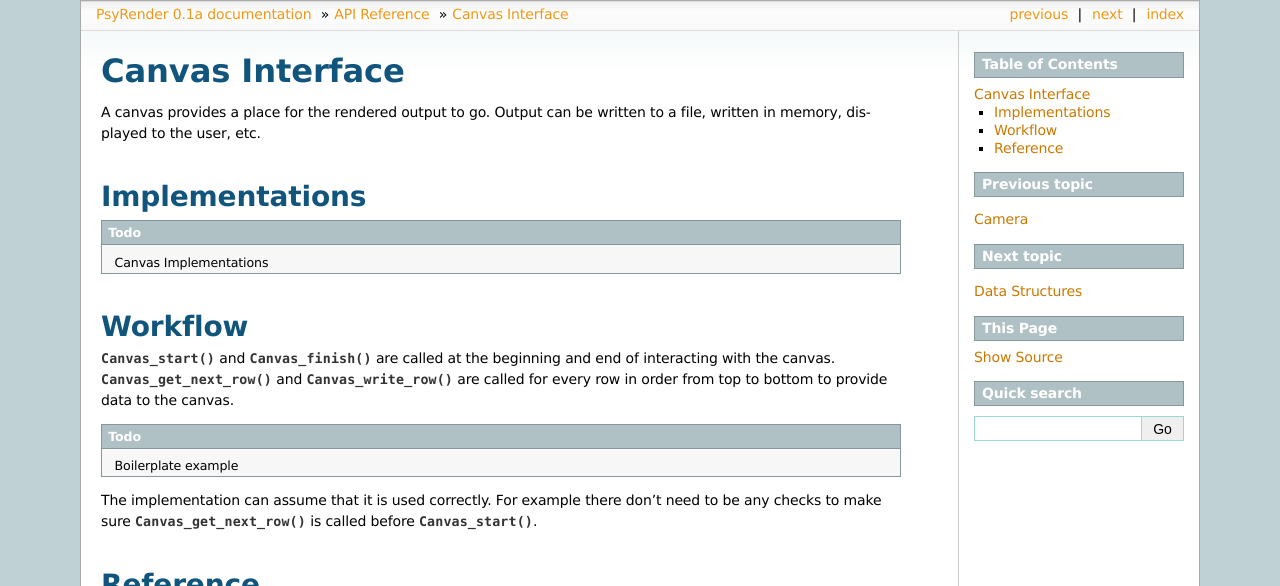
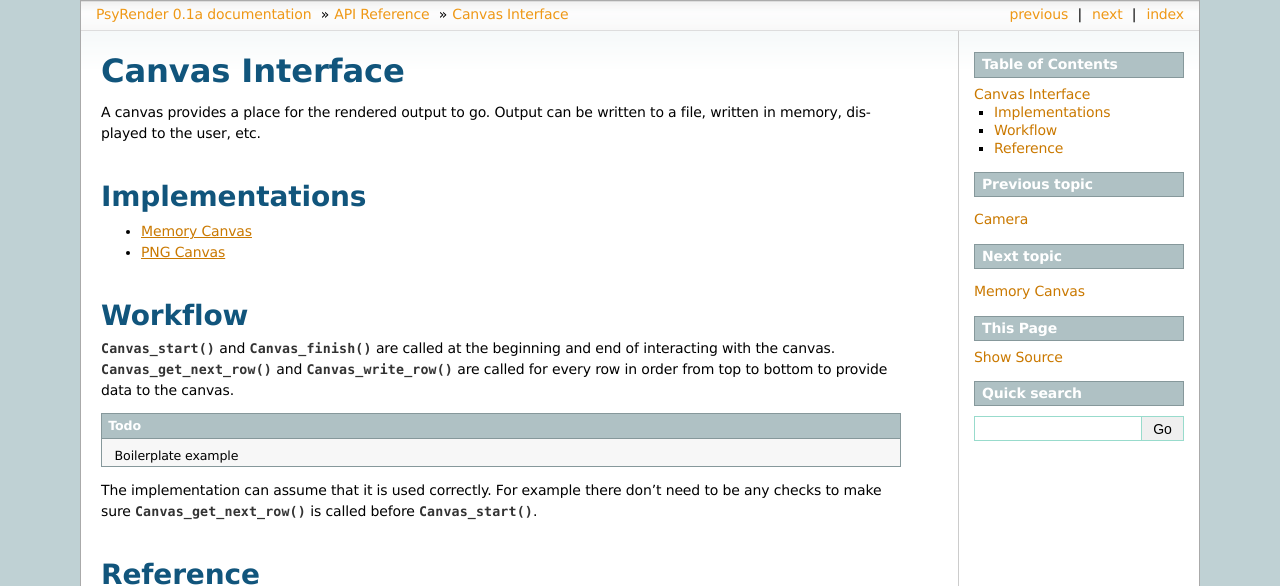
Before and after one commit to mbrown1413/PsyRender, a Sphinx documentation site: the page built from doc/source/dev/api/canvas.rst, in a window 1280 px wide, cut to the strip 0-586 px from the top of the page. Built offline with Sphinx 7.4.7, drawn with Linux system fonts in a browser that asks for light colours.

Commit message:
Doc skeleton for canvas implementations

```diff
--- a/doc/source/dev/api/canvas.rst
+++ b/doc/source/dev/api/canvas.rst
@@ -8,7 +8,11 @@ to a file, written in memory, displayed to the user, etc.
 Implementations
 ---------------
 
-.. todo:: Canvas Implementations
+.. toctree::
+    :maxdepth: 1
+
+    canvases/mem
+    canvases/png
 
 Workflow
 --------
--- /dev/null
+++ b/doc/source/dev/api/canvases/mem.rst
@@ -0,0 +1,8 @@
+
+Memory Canvas
+=====================================
+
+Reference
+---------
+
+.. autocfile:: canvases/mem.h
```
Also changed, not shown: doc/source/dev/api/canvases/png.rst (added, +8 -0 lines), 2 other files.
